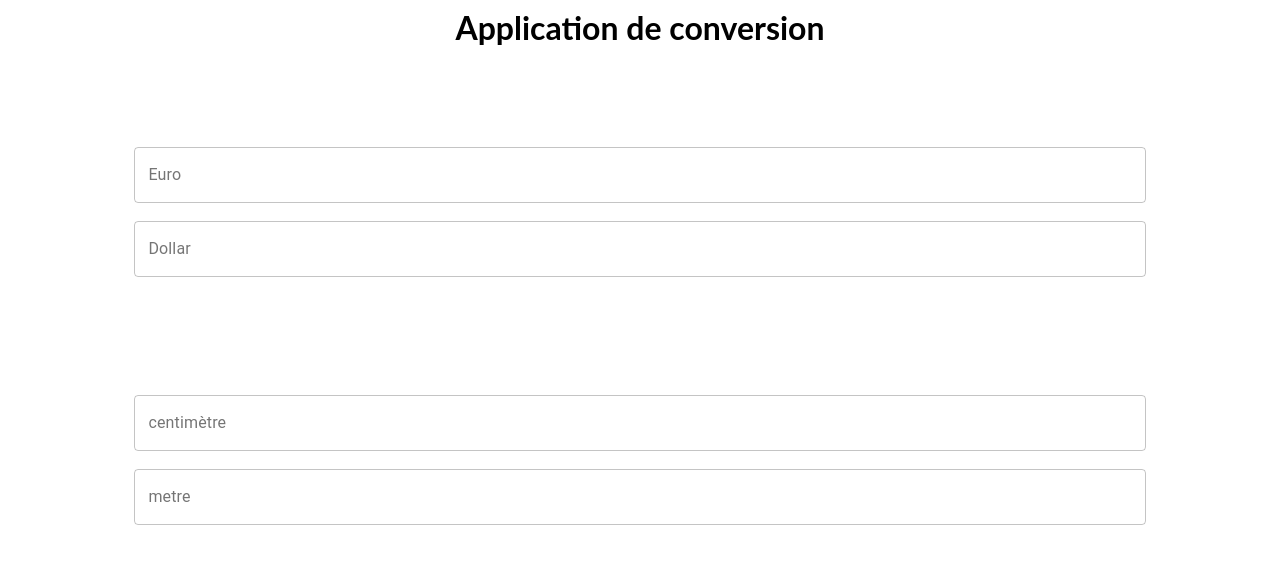
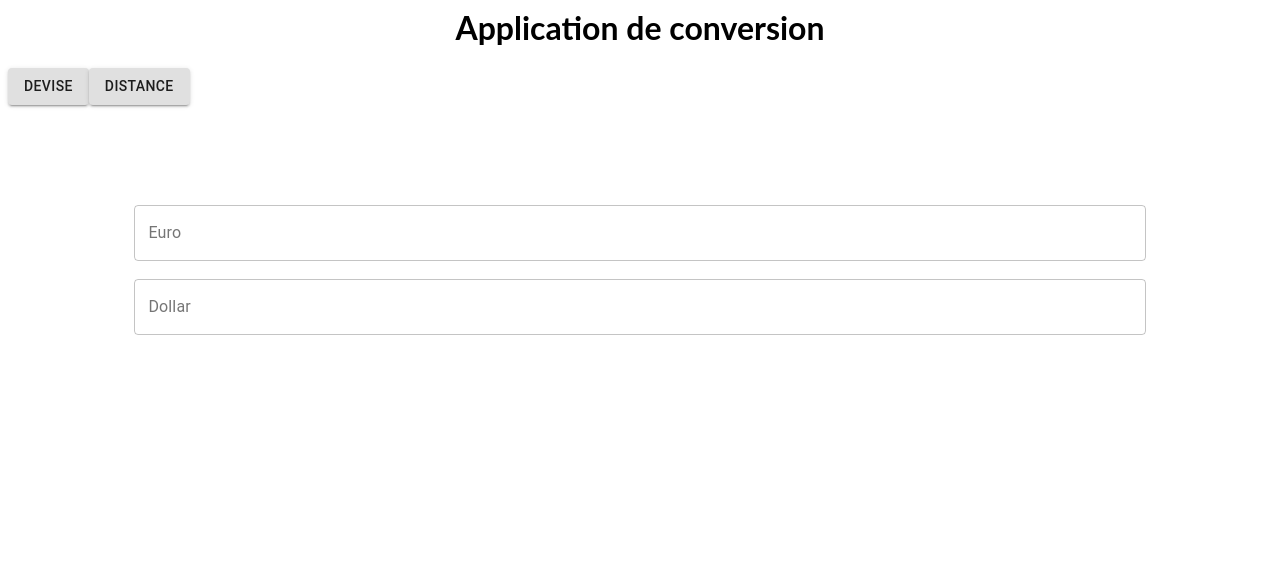
Before and after one commit to Axel-cmd/react-converter, a React (Create React App) app: page / in a window 1280 px wide. Shown: the top 564 px of the page. Built offline with nearby package versions, Linux system fonts and the light colour scheme.

Commit message:
1 file modified, 1 added

```diff
--- /dev/null
+++ b/src/Menu/Menu.js
@@ -0,0 +1,27 @@
+import React from 'react'
+import { Button} from '@material-ui/core'
+
+export default class Menu extends React.Component{
+
+
+  constructor(props)
+  {
+    super(props)
+
+  }
+
+  onChange(value)
+  {
+    this.props.onChangeValue(value);
+  }
+
+  render(){
+    return(
+      <div>
+      <Button variant="contained" onClick={()=> this.onChange(true)}>Devise</Button>
+      <Button variant="contained" onClick={()=> this.onChange(false)}>Distance</Button>
+      </div>
+    )
+  }
+
+}
--- a/src/app/App.js
+++ b/src/app/App.js
@@ -2,13 +2,42 @@ import React from 'react';
 import './app.css';
 import CalculatorConverter from '../converterDevise/CalculatorConverter';
 import CalculatorDistance from '../converterDistance/CalculatorDistance';
+import Menu from '../Menu/Menu';
 
-export default function App() {
-  return (
-    <div>
-      <h1>Application de conversion</h1>
-      <CalculatorConverter />
-      <CalculatorDistance />
-    </div>
-  );
+export default class App extends React.Component {
+
+  constructor(props)
+  {
+    super(props);
+    this.state = {
+      devise: true
+    }
+  }
+
+  handleChange(e)
+  {
+    this.setState({
+      devise: e
+    })
+  }
+
+  render()
+  {
+
+    var element;
+    if(this.state.devise){
+      element = <CalculatorConverter />
+    }else {
+      element = <CalculatorDistance />
+    }
+
+    return (
+      <div>
+        <h1>Application de conversion</h1>
+        <Menu onChangeValue={(e)=> this.handleChange(e)}/>
+
+        {element}
+      </div>
+    );
+  }
 }
```
